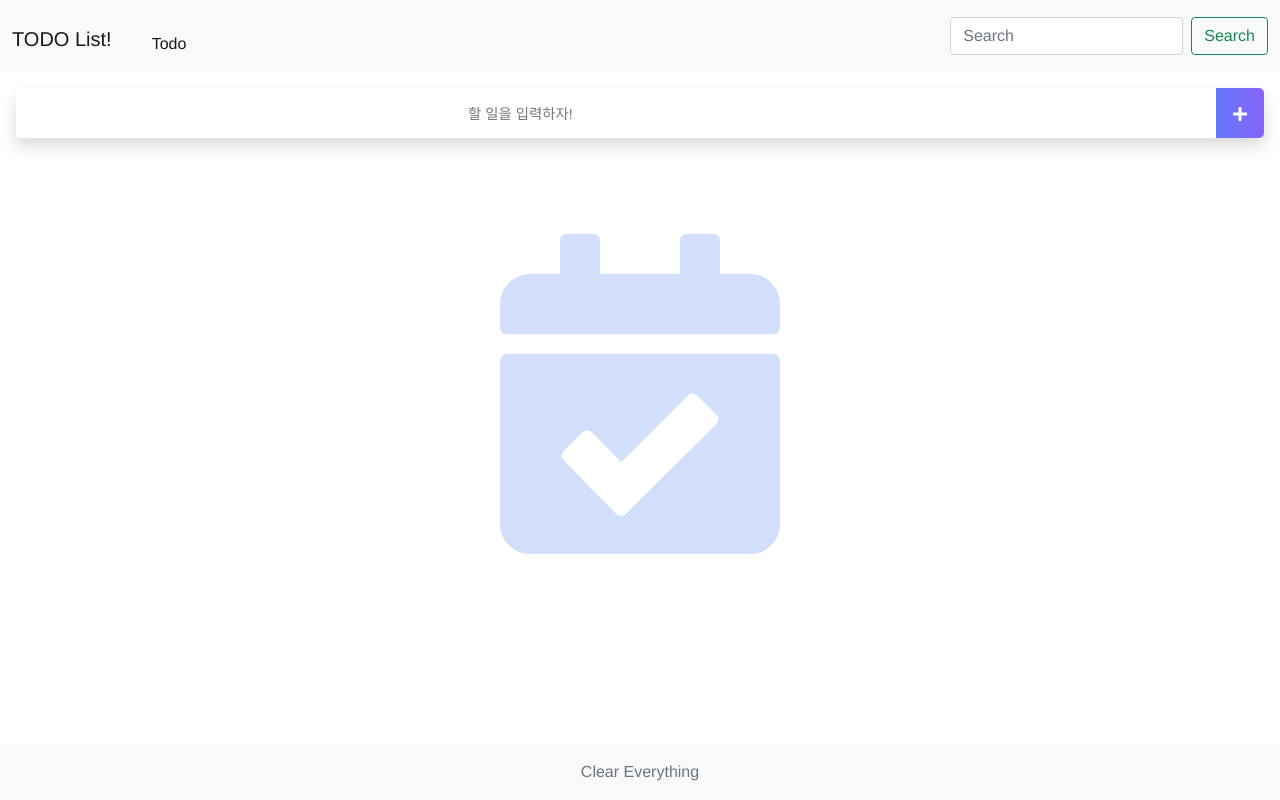
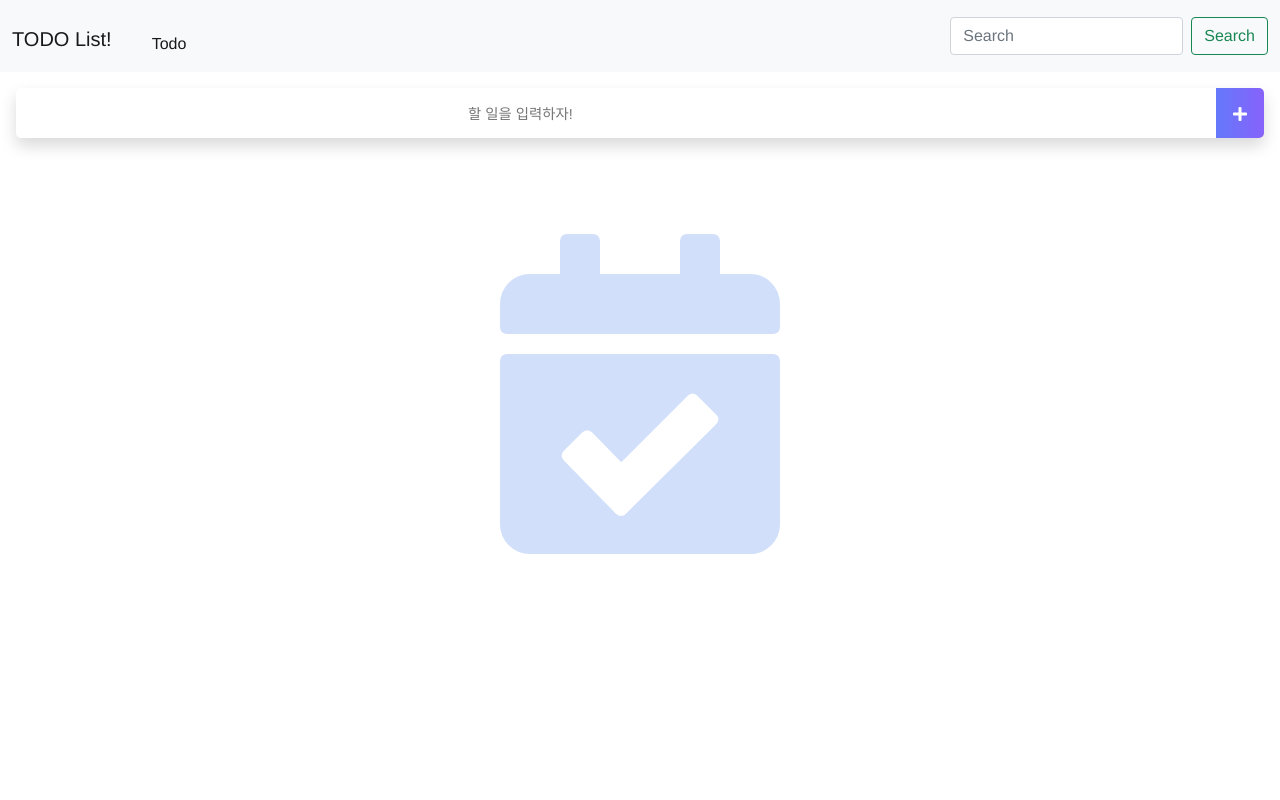
Before and after one commit to ehju/VuePage, a Vue app: page / in a window 1280 px wide. Built offline with nearby package versions, Linux system fonts and the light colour scheme.

Commit message:
[FIX] Page footer on bottom of todolist

```diff
--- a/src/App.vue
+++ b/src/App.vue
@@ -2,7 +2,7 @@
   <PageHeader />
   <TodoInput v-on:addTodo="addTodo" />
   <TodoList v-bind:propsdata="todoItems" @removeTodo="removeTodo" />
-  <PageFooter v-on:clearAllTodo="removeAll" />
+  <PageFooter v-if="todoItems.length > 0" v-on:clearAllTodo="removeAll" />
 </template>
 
 <script>
--- a/src/components/PageFooter.vue
+++ b/src/components/PageFooter.vue
@@ -1,5 +1,5 @@
 <template>
-  <footer class="footer mt-auto py-3 bg-light">
+  <footer class="footer py-3 bg-light">
     <div class="container clearAllContainter">
       <span class="text-muted clearAllBtn" @click="clearAllTodo"
         >Clear Everything</span
```
